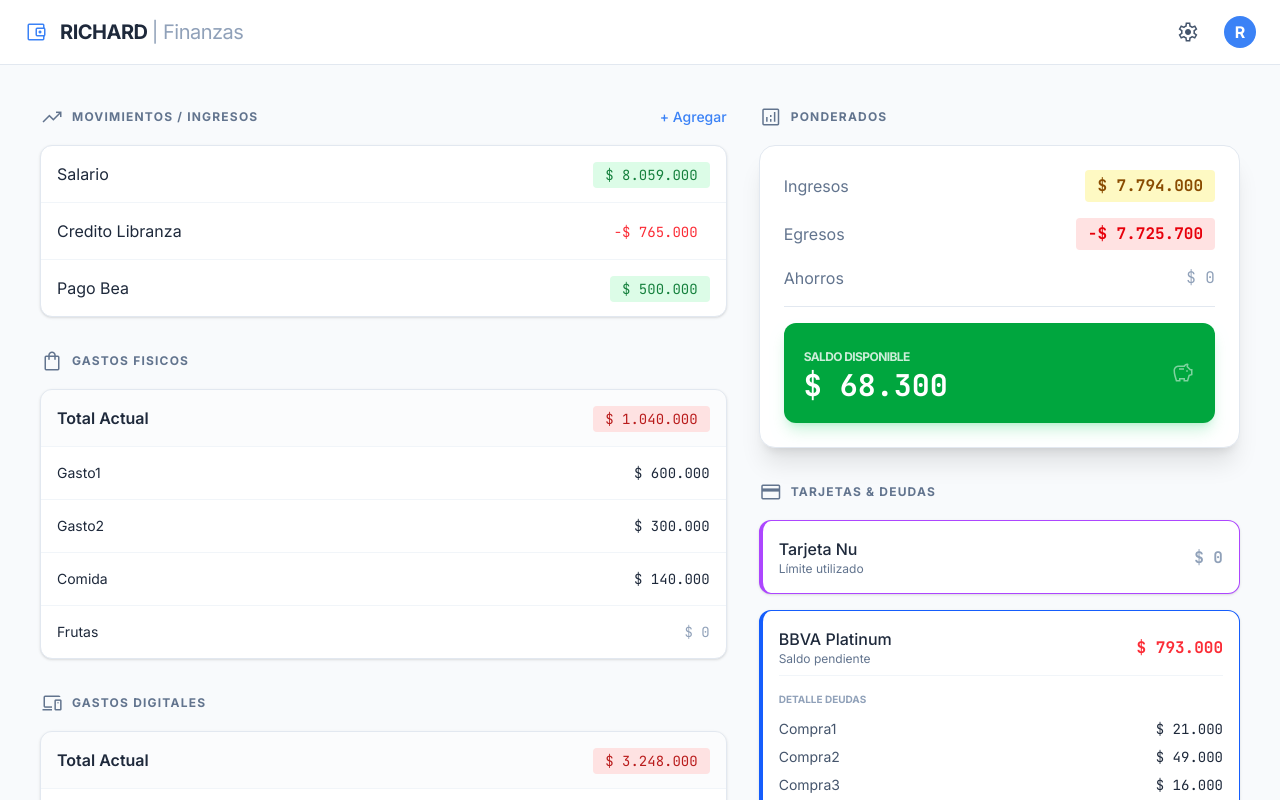
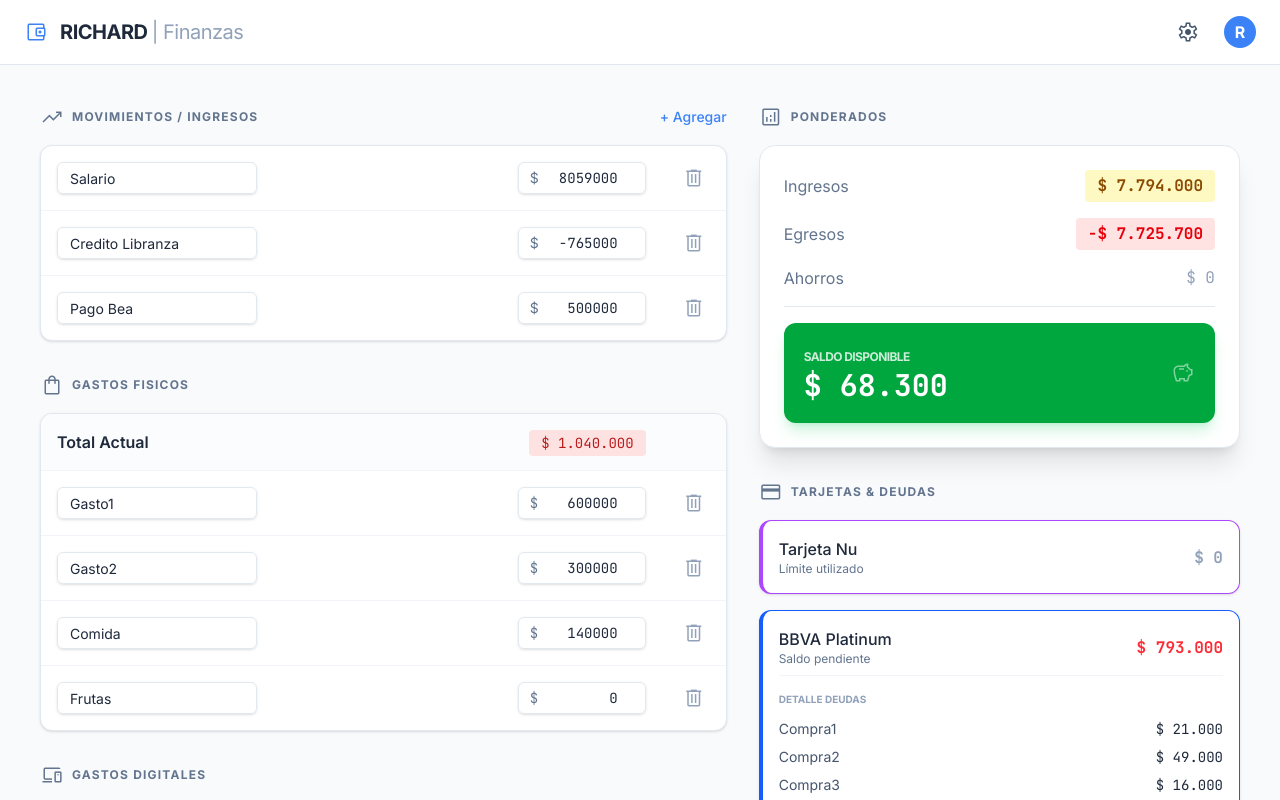
Before and after one commit to Alchiment/personal-budget, a Next.js app: page /pages/dashboard in a window 1280 px wide. Shown: the top 800 px of the page. Built offline with nearby package versions, Linux system fonts and the light colour scheme.

Commit message:
wip: convert editable SectionTable data

```diff
--- /dev/null
+++ b/app/components/atoms/Input.tsx
@@ -0,0 +1,24 @@
+import React, { forwardRef } from 'react';
+import { cn } from '@/app/lib/utils';
+
+export interface InputProps extends React.InputHTMLAttributes<HTMLInputElement> {
+  error?: boolean;
+}
+
+export const Input = forwardRef<HTMLInputElement, InputProps>(
+  ({ className, error, ...props }, ref) => {
+    return (
+      <input
+        ref={ref}
+        className={cn(
+          "flex h-9 w-full rounded-md border border-slate-200 bg-transparent px-3 py-1 text-sm shadow-sm transition-colors file:border-0 file:bg-transparent file:text-sm file:font-medium placeholder:text-slate-400 focus-visible:outline-none focus-visible:ring-1 focus-visible:ring-primary disabled:cursor-not-allowed disabled:opacity-50 dark:border-slate-800 dark:placeholder:text-slate-400 dark:focus-visible:ring-slate-300",
+          error && "border-red-500 focus-visible:ring-red-500",
+          className
+        )}
+        {...props}
+      />
+    );
+  }
+);
+
+Input.displayName = 'Input';
--- /dev/null
+++ b/app/components/molecules/CurrencyInput.tsx
@@ -0,0 +1,43 @@
+import React, { useState, useEffect } from 'react';
+import { Input } from '../atoms/Input';
+import { cn } from '@/app/lib/utils';
+
+interface CurrencyInputProps {
+  value: number;
+  onChange: (value: number) => void;
+  className?: string;
+  placeholder?: string;
+}
+
+export function CurrencyInput({ value, onChange, className, placeholder }: CurrencyInputProps) {
+  const [displayValue, setDisplayValue] = useState(value.toString());
+
+  useEffect(() => {
+    setDisplayValue(value.toString());
+  }, [value]);
+
+  const handleChange = (e: React.ChangeEvent<HTMLInputElement>) => {
+    const newValue = e.target.value;
+    setDisplayValue(newValue);
+
+    const parsed = parseFloat(newValue);
+    if (!isNaN(parsed)) {
+      onChange(parsed);
+    } else if (newValue === '') {
+      onChange(0);
+    }
+  };
+
+  return (
+    <div className="relative">
+      <span className="absolute left-3 top-1/2 -translate-y-1/2 text-slate-500 text-sm">$</span>
+      <Input
+        type="number"
+        value={displayValue}
+        onChange={handleChange}
+        className={cn("pl-7 text-right font-mono", className)}
+        placeholder={placeholder}
+      />
+    </div>
+  );
+}
--- a/app/pages/dashboard/components/organisms/SectionTable.tsx
+++ b/app/pages/dashboard/components/organisms/SectionTable.tsx
@@ -1,22 +1,31 @@
 import React from 'react';
 import { Card } from '@/app/components/atoms/Card';
 import { Badge } from '@/app/components/atoms/Badge';
+import { Button } from '@/app/components/atoms/Button';
+import { Icon } from '@/app/components/atoms/Icon';
+import { Input } from '@/app/components/atoms/Input';
+import { CurrencyInput } from '@/app/components/molecules/CurrencyInput';
 import { SectionHeader } from '@/app/components/molecules/SectionHeader';
-import { SectionDTO } from '../../dtos/dashboard.dto';
+import { SectionDTO, SectionItemDTO } from '../../dtos/dashboard.dto';
 import { formatCurrency } from '@/app/lib/format';
 import { cn } from '@/app/lib/utils';
 
 interface SectionTableProps {
   section: SectionDTO;
+  onAdd?: () => void;
+  onRemove?: (itemId: string) => void;
+  onUpdate?: (itemId: string, updates: Partial<SectionItemDTO>) => void;
 }
 
-export function SectionTable({ section }: SectionTableProps) {
+export function SectionTable({ section, onAdd, onRemove, onUpdate }: SectionTableProps) {
+  const headerAction = section.action ? { ...section.action, onClick: onAdd } : undefined;
+
   return (
     <section>
       <SectionHeader
         title={section.title}
         icon={section.icon}
-        action={section.action}
+        action={headerAction}
       />
       <Card noPadding>
         <table className="w-full text-left border-collapse">
@@ -30,6 +39,7 @@ export function SectionTable({ section }: SectionTableProps) {
                     {formatCurrency(section.total)}
                   </Badge>
                 </td>
+                {onRemove && <td></td>}
               </tr>
             )}
 
@@ -43,12 +53,33 @@ export function SectionTable({ section }: SectionTableProps) {
                   key={item.id}
                   className={cn(
                     !isLast ? "border-b border-slate-100 dark:border-slate-800" : "",
-                    isExpenseRow && "border-t border-slate-100 dark:border-slate-800"
+                    isExpenseRow && "border-t border-slate-100 dark:border-slate-800",
+                    "group"
                   )}
                 >
-                  <td className={cn("p-4", isExpenseRow && "text-sm")}>{item.name}</td>
+                  <td className={cn("p-4", isExpenseRow && "text-sm")}>
+                    {onUpdate ? (
+                      <Input
+                        value={item.name}
+                        onChange={(e) => onUpdate(item.id, { name: e.target.value })}
+                        className="h-8 w-full max-w-[200px]"
+                        placeholder="Concepto"
+                      />
+                    ) : (
+                      item.name
+                    )}
+                  </td>
                   <td className={cn("p-4 text-right", isExpenseRow && "font-mono text-sm")}>
-                    {section.type === 'simple_list' ? (
+                    {onUpdate ? (
+                      <div className="flex justify-end">
+                        <CurrencyInput
+                          value={item.amount}
+                          onChange={(val) => onUpdate(item.id, { amount: val })}
+                          className="w-32 h-8"
+                        />
+                      </div>
+                    ) : (
+                      section.type === 'simple_list' ? (
                         <Badge
                           variant={item.variant || (item.amount > 0 ? 'income' : 'neutral')}
                           className={item.amount < 0 ? "text-red-500 bg-transparent" : ""}
@@ -59,8 +90,21 @@ export function SectionTable({ section }: SectionTableProps) {
                         <span className={item.amount === 0 ? "text-slate-400" : ""}>
                           {formatCurrency(item.amount)}
                         </span>
+                      )
                     )}
                   </td>
+                  {onRemove && (
+                    <td className="p-4 w-10 text-center transition-opacity">
+                      <Button
+                        variant="ghost"
+                        size="icon"
+                        className="h-8 w-8 text-slate-400 hover:text-red-500"
+                        onClick={() => onRemove(item.id)}
+                      >
+                        <Icon name="delete" className="text-lg" />
+                      </Button>
+                    </td>
+                  )}
                 </tr>
               );
             })}
--- /dev/null
+++ b/app/pages/dashboard/containers/DashboardContainer.tsx
@@ -0,0 +1,91 @@
+'use client';
+
+import React, { useState } from 'react';
+import { DashboardTemplate } from '../templates/DashboardTemplate';
+import { SectionTable } from '../components/organisms/SectionTable';
+import { SummaryCard } from '../components/organisms/SummaryCard';
+import { DebtList } from '../components/organisms/DebtList';
+import { ExportCard } from '../components/organisms/ExportCard';
+import { SectionDTO, SummaryDTO, DebtCardDTO, SectionItemDTO } from '../dtos/dashboard.dto';
+
+interface DashboardContainerProps {
+  sectionsData: SectionDTO[];
+  summary: SummaryDTO;
+  debts: DebtCardDTO[];
+}
+
+export function DashboardContainer({ sectionsData, summary, debts }: DashboardContainerProps) {
+  const [sections, setSections] = useState<SectionDTO[]>(sectionsData);
+
+  const handleAdd = (sectionId: string) => {
+    console.log('STRING VARIABLE: ', 'Adding item to section', sectionId);
+    setSections(prev => prev.map(section => {
+      if (section.id === sectionId) {
+        const newItem = {
+          id: Math.random().toString(36).substr(2, 9),
+          name: '',
+          amount: 0,
+          variant: 'neutral' as const // explicitly cast to allowed variant
+        };
+        return {
+          ...section,
+          items: [...section.items, newItem]
+        };
+      }
+      return section;
+    }));
+  };
+
+  const handleRemove = (sectionId: string, itemId: string) => {
+    console.log('STRING VARIABLE: ', 'Removing item from section', sectionId, itemId);
+    setSections(prev => prev.map(section => {
+      if (section.id === sectionId) {
+        return {
+          ...section,
+          items: section.items.filter(item => item.id !== itemId)
+        };
+      }
+      return section;
+    }));
+  };
+
+  const handleUpdate = (sectionId: string, itemId: string, updates: Partial<SectionItemDTO>) => {
+    console.log('STRING VARIABLE: ', 'Updating item', sectionId, itemId, updates);
+    setSections(prev => prev.map(section => {
+      if (section.id === sectionId) {
+        return {
+          ...section,
+          items: section.items.map(item =>
+            item.id === itemId ? { ...item, ...updates } : item
+          )
+        };
+      }
+      return section;
+    }));
+  };
+
+  return (
+    <DashboardTemplate
+      sections={
+        <>
+          {sections.map(section => (
+            <SectionTable
+              key={section.id}
+              section={section}
+              onAdd={() => handleAdd(section.id)}
+              onRemove={(itemId) => handleRemove(section.id, itemId)}
+              onUpdate={(itemId, updates) => handleUpdate(section.id, itemId, updates)}
+            />
+          ))}
+        </>
+      }
+      sidebar={
+        <>
+          <SummaryCard summary={summary} />
+          <DebtList debts={debts} />
+          <ExportCard />
+        </>
+      }
+    />
+  );
+}
--- a/app/pages/dashboard/page.tsx
+++ b/app/pages/dashboard/page.tsx
@@ -1,9 +1,5 @@
 import React from 'react';
-import { DashboardTemplate } from './templates/DashboardTemplate';
-import { SectionTable } from './components/organisms/SectionTable';
-import { SummaryCard } from './components/organisms/SummaryCard';
-import { DebtList } from './components/organisms/DebtList';
-import { ExportCard } from './components/organisms/ExportCard';
+import { DashboardContainer } from './containers/DashboardContainer';
 import { SectionDTO, SummaryDTO, DebtCardDTO } from './dtos/dashboard.dto';
 
 // Mock Data
@@ -83,21 +79,10 @@ export default function DashboardPage() {
   console.log('STRING VARIABLE: ', 'Rendering Dashboard Page with Dynamic Sections');
 
   return (
-    <DashboardTemplate
-      sections={
-        <>
-          {sectionsData.map(section => (
-            <SectionTable key={section.id} section={section} />
-          ))}
-        </>
-      }
-      sidebar={
-        <>
-          <SummaryCard summary={summaryData} />
-          <DebtList debts={debtsData} />
-          <ExportCard />
-        </>
-      }
+    <DashboardContainer
+      sectionsData={sectionsData}
+      summary={summaryData}
+      debts={debtsData}
     />
   );
 }
```
Lines whose indentation alone changed are shown as unchanged.
